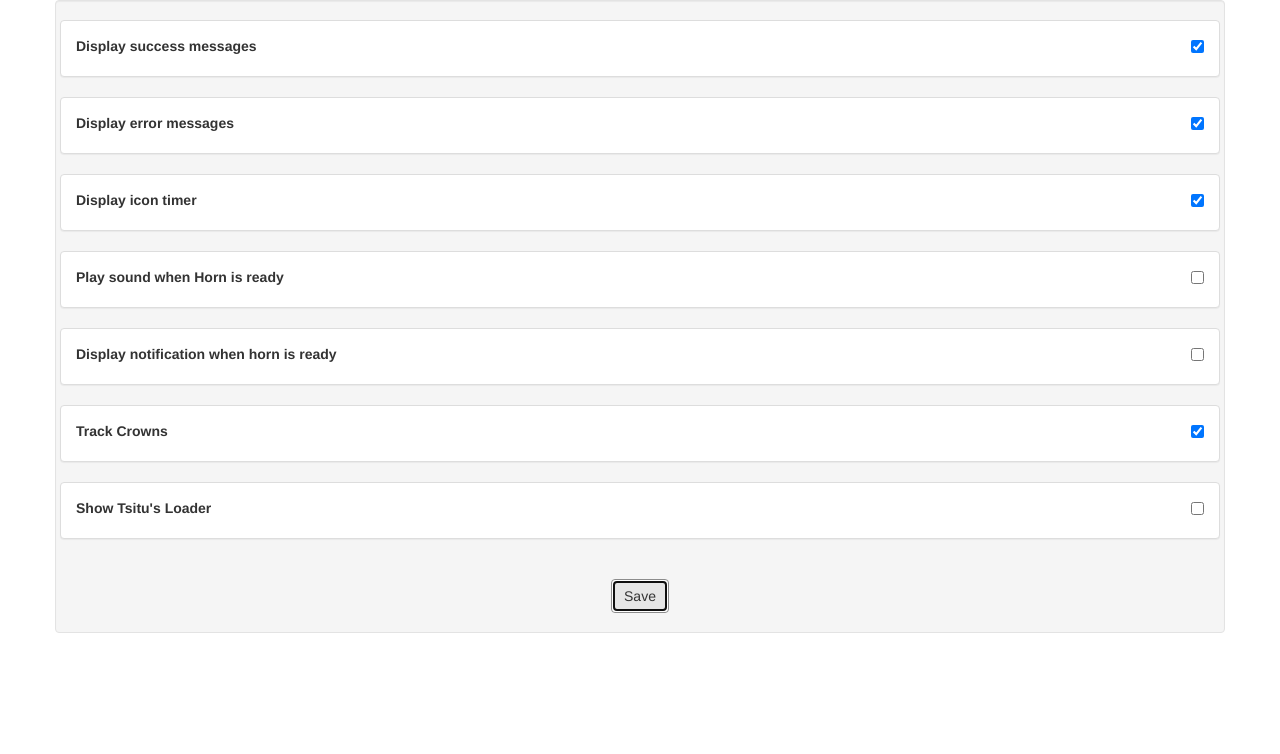
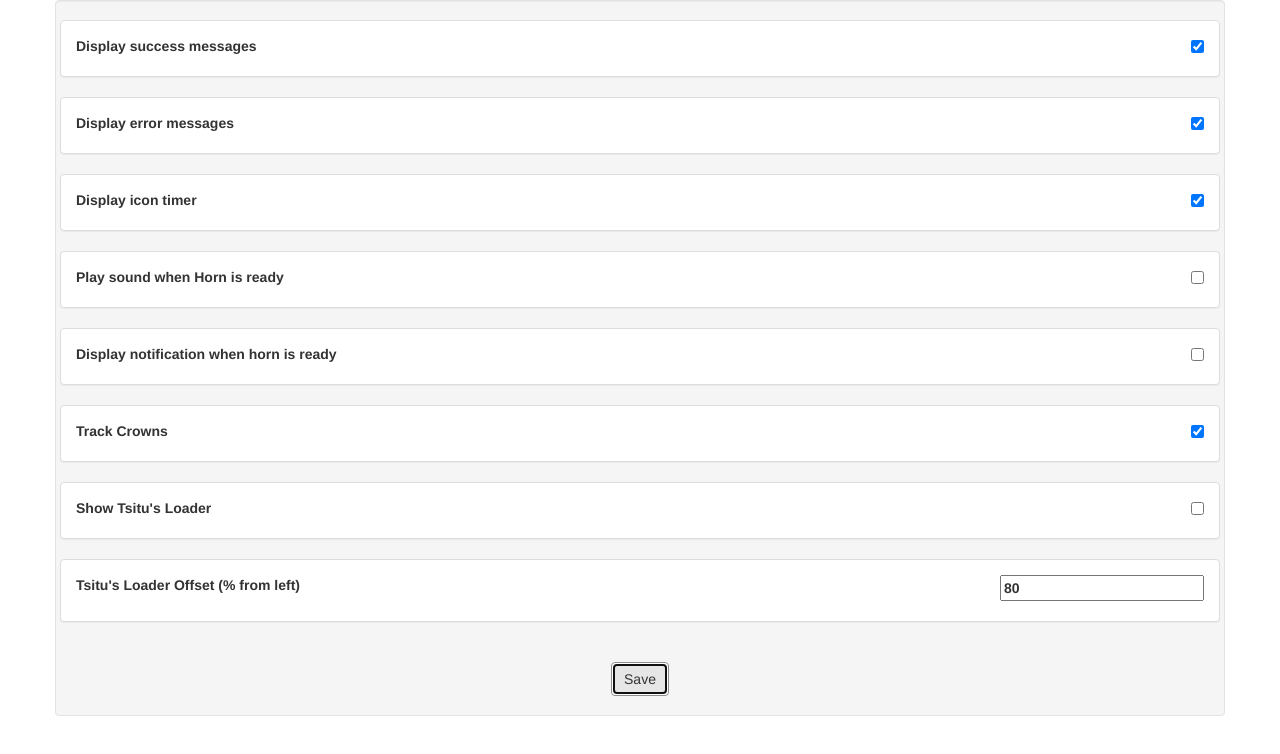
Before and after one commit to m-h-c-t/mh-helper-extension, a browser extension: page options.html in a window 1280 px wide. Both pictures are taken after a click on the button "Save". Drawn offline with Linux system fonts and the light colour scheme.

Commit message:
Made Tsitus Loader offset customizable

```diff
--- a/options.html
+++ b/options.html
@@ -80,6 +80,16 @@
                 </div>
             </div>
         </div>
+        <div class="row">
+            <div class="panel panel-default">
+                <div class="panel-body text-left">
+                    <label style="width:100%">
+                        Tsitu's Loader Offset (% from left)
+                        <input type="number" id="tsitu_loader_offset" class="pull-right">
+                    </label>
+                </div>
+            </div>
+        </div>
 
         <div class="row text-center">
             <div id="save_status" class="alert-success text-center" style="visibility: hidden;width:100%;">Options saved!</div>
--- a/scripts/content.js
+++ b/scripts/content.js
@@ -30,12 +30,14 @@ s.onload = function() {
 
 // Display Tsitu's Loader
 chrome.storage.sync.get({
-    tsitu_loader_on: false
+    tsitu_loader_on: false,
+    tsitu_loader_offset: 80
 }, function (items) {
     if (items.tsitu_loader_on) {
         // There must be a better way of doing this
         window.postMessage({
             "jacks_message": 'tsitu_loader',
+            "tsitu_loader_offset": items.tsitu_loader_offset,
             "file_link": chrome.runtime.getURL('third_party/tsitus/bookmarkletloader')
         }, "*");
     }
--- a/scripts/main.js
+++ b/scripts/main.js
@@ -49,6 +49,9 @@
         }
 
         if (['tsitu_cre', 'tsitu_setup', 'tsitu_loader'].indexOf(ev.data.jacks_message) !== -1) {
+            if ('tsitu_loader' === ev.data.jacks_message) {
+                window.tsitu_loader_offset = ev.data.tsitu_loader_offset;
+            }
             openBookmarklet(ev.data.file_link);
             return;
         }
--- a/scripts/options.js
+++ b/scripts/options.js
@@ -7,6 +7,7 @@ function save_options() {
     var horn_alert = document.getElementById('horn_alert').checked;
     var track_crowns = document.getElementById('track_crowns').checked;
     var tsitu_loader_on = document.getElementById('tsitu_loader_on').checked;
+    var tsitu_loader_offset = document.getElementById('tsitu_loader_offset').value;
     chrome.storage.sync.set({
         success_messages: success_messages,
         error_messages: error_messages,
@@ -14,7 +15,8 @@ function save_options() {
         horn_sound: horn_sound,
         horn_alert: horn_alert,
         track_crowns: track_crowns,
-        tsitu_loader_on: tsitu_loader_on
+        tsitu_loader_on: tsitu_loader_on,
+        tsitu_loader_offset: tsitu_loader_offset
     }, function() {
         document.getElementById('save_status').style.visibility = "visible";
         setTimeout(function() {
@@ -34,7 +36,8 @@ function restore_options() {
         horn_sound: false,
         horn_alert: false,
         track_crowns: true,
-        tsitu_loader_on: false
+        tsitu_loader_on: false,
+        tsitu_loader_offset: 80
     }, function(items) {
         document.getElementById('success_messages').checked = items.success_messages;
         document.getElementById('error_messages').checked = items.error_messages;
@@ -43,6 +46,7 @@ function restore_options() {
         document.getElementById('horn_alert').checked = items.horn_alert;
         document.getElementById('track_crowns').checked = items.track_crowns;
         document.getElementById('tsitu_loader_on').checked = items.tsitu_loader_on;
+        document.getElementById('tsitu_loader_offset').value = items.tsitu_loader_offset;
     });
 }
 document.addEventListener('DOMContentLoaded', restore_options);
```
Also changed, not shown: 1 other file.
